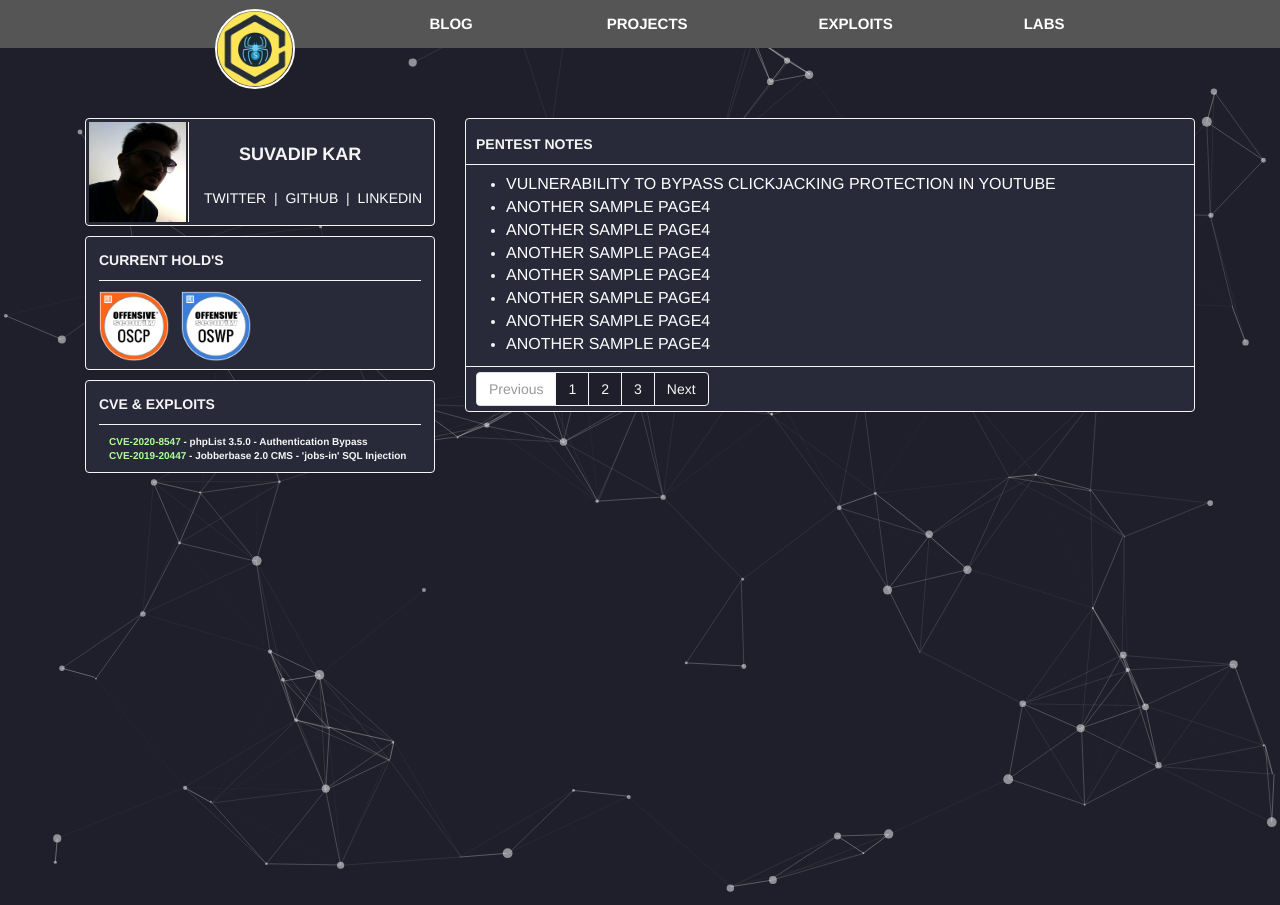
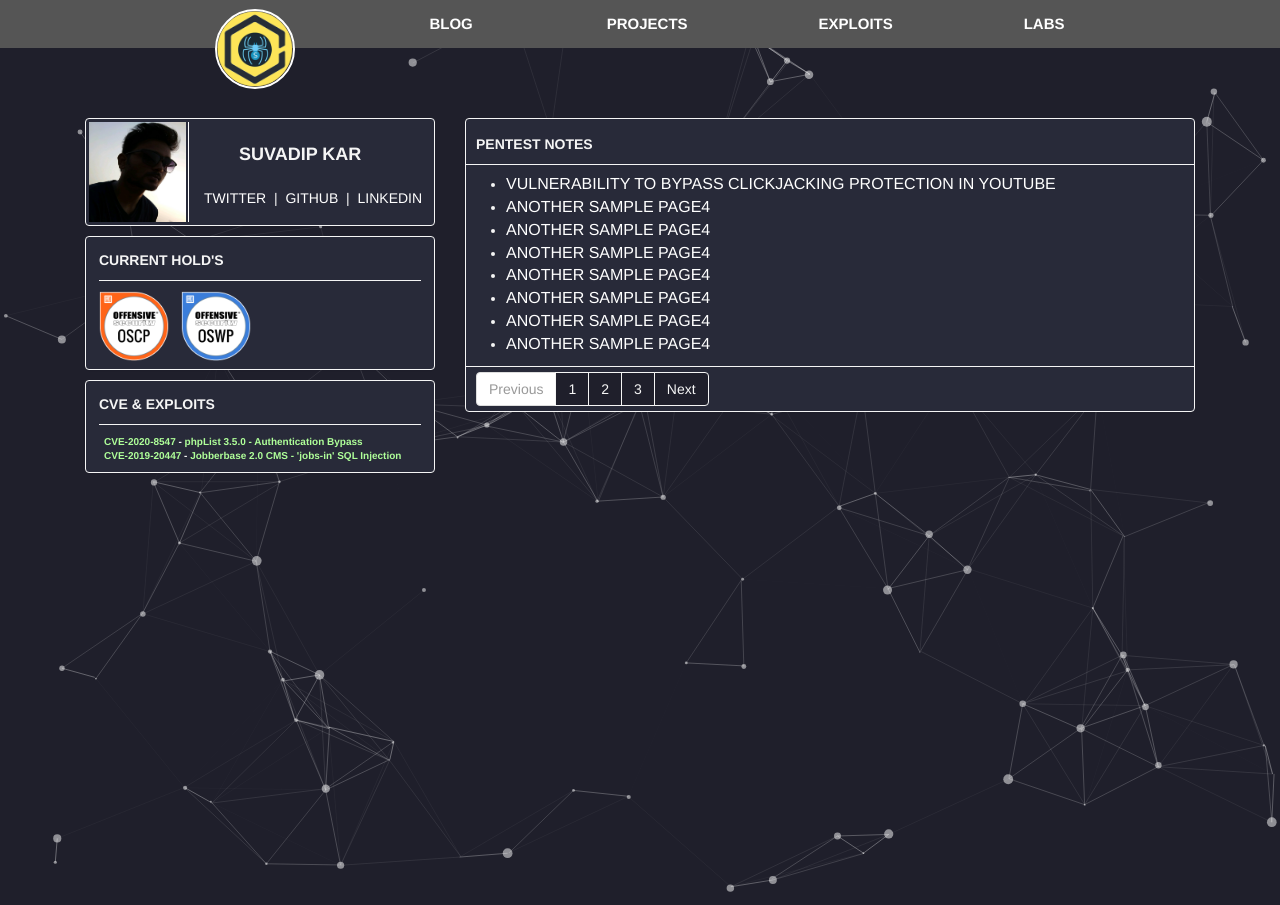
Before and after one commit to 0xspidersec/0xspidersec.github.io, a Jekyll site: the page built from index.html, in a window 1280 px wide. Built offline with Jekyll 4.4.1, drawn with Linux system fonts in a browser that asks for light colours; the list of posts is cut into pages by our own code.

Commit message:
Update default.html

```diff
--- a/_layouts/default.html
+++ b/_layouts/default.html
@@ -27,9 +27,9 @@
         <div class="panel panel-default" style="margin-top: -10px;">
            <div class="panel-body" style="padding:3px;">
               <div style="border-bottom: 1px #f5f5f5 solid; padding-bottom: 10px;float:center;margin:10px;color: #f5f5f5"><b>CVE & EXPLOITS</b></div>
-              <div style="margin-left: 20px; margin-bottom:5px;font-size: 10px">
-                 <b><font color="#afff99">CVE-2020-8547</font> - phpList 3.5.0 - Authentication Bypass</b><br>
-                 <b><font color="#afff99">CVE-2019-20447</font> - Jobberbase 2.0 CMS - 'jobs-in' SQL Injection</b>
+              <div style="margin-left: 15px; margin-bottom:5px;font-size: 10px">
+                 <b><font color="#afff99">CVE-2020-8547</font> - <font color="#afff99">phpList 3.5.0 - Authentication Bypass</font></b><br>
+                 <b><font color="#afff99">CVE-2019-20447</font> - <font color="#afff99">Jobberbase 2.0 CMS - 'jobs-in' SQL Injection</font></b>
               </div>
            </div>
         </div>
```
